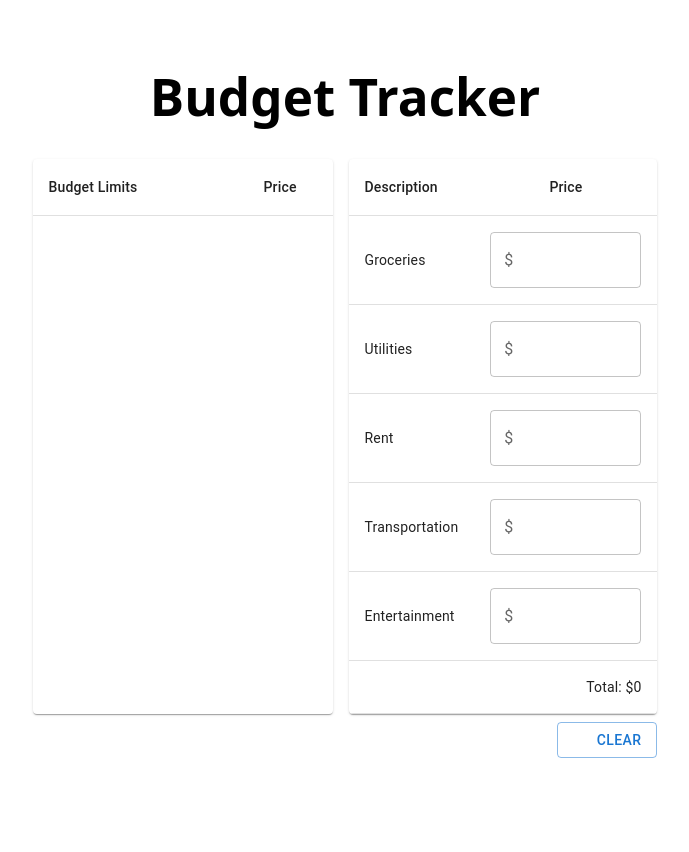
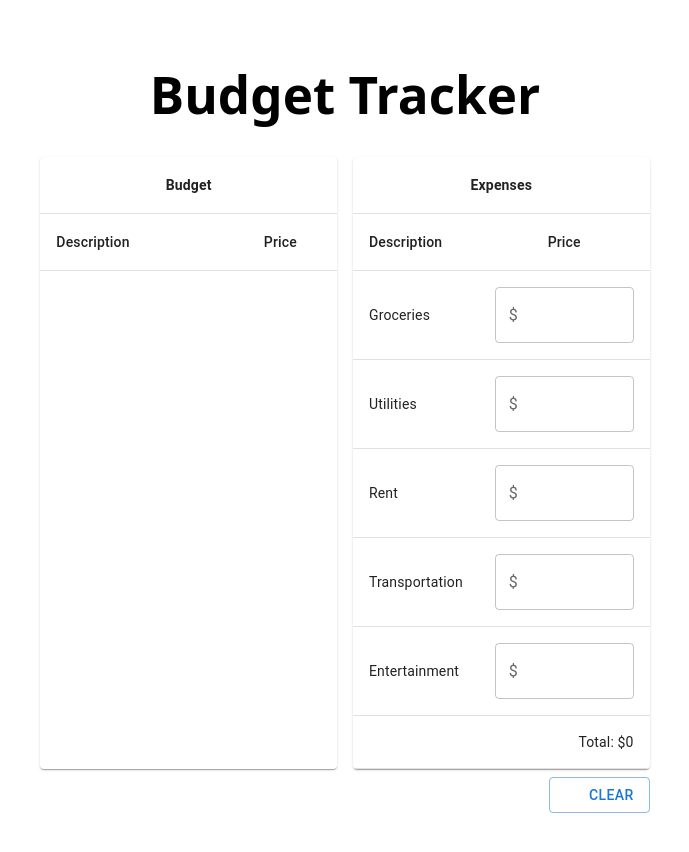
Before and after one commit to samuelparada6/financial-planner, a React (Vite) app: page / in a window 1280 px wide. Shown: the whole page, without its empty margins (295-984 px from the left). Before the commit the page ends 800 px from the top, so only its background shows below. Built offline with nearby package versions, Linux system fonts and the light colour scheme; some icons are missing.

Commit message:
added headers to the tables

```diff
--- a/src/App.jsx
+++ b/src/App.jsx
@@ -99,7 +99,10 @@ export default function App() {
           <Table>
             <TableHead>
               <TableRow>
-                <TableCell>Budget Limits</TableCell>
+                <TableCell align="center" colSpan={2} sx={{ fontWeight: "bold" }}>Budget</TableCell>
+              </TableRow>
+              <TableRow>
+                <TableCell>Description</TableCell>
                 <TableCell align="center">Price</TableCell>
               </TableRow>
             </TableHead>
@@ -108,6 +111,9 @@ export default function App() {
         <TableContainer component={Paper} sx={{ maxWidth: 500, margin: '32px auto' }}>
           <Table>
             <TableHead>
+              <TableRow>
+                <TableCell align="center" colSpan={2} sx={{ fontWeight: "bold" }}>Expenses</TableCell>
+              </TableRow>
               <TableRow>
                 <TableCell>Description</TableCell>
                 <TableCell align="center">Price</TableCell>
```
